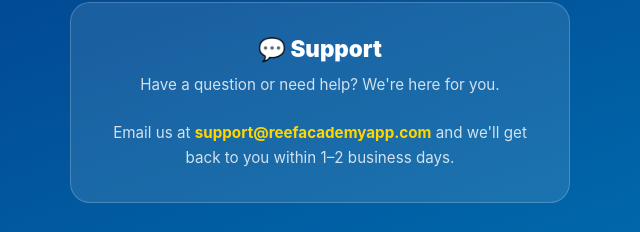
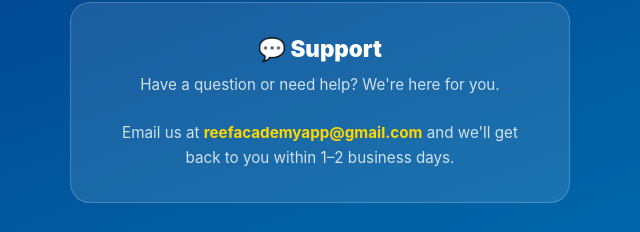
Before and after one commit to blakesplace88/reefacademy-site, a plain HTML site: page index.html in a window 1280 px wide. Shown: the part 972-1204 px from the top of the page, 320-960 px from the left. Drawn offline with Linux system fonts and the light colour scheme.

Commit message:
Update support email address in index.html

```diff
--- a/index.html
+++ b/index.html
@@ -106,7 +106,7 @@
     <h2>💬 Support</h2>
     <p>
       Have a question or need help? We're here for you.<br/><br/>
-      Email us at <a href="mailto:support@reefacademyapp.com">support@reefacademyapp.com</a>
+      Email us at <a href="mailto:reefacademyapp@gmail.com">reefacademyapp@gmail.com</a>
       and we'll get back to you within 1–2 business days.
     </p>
   </div>
```
